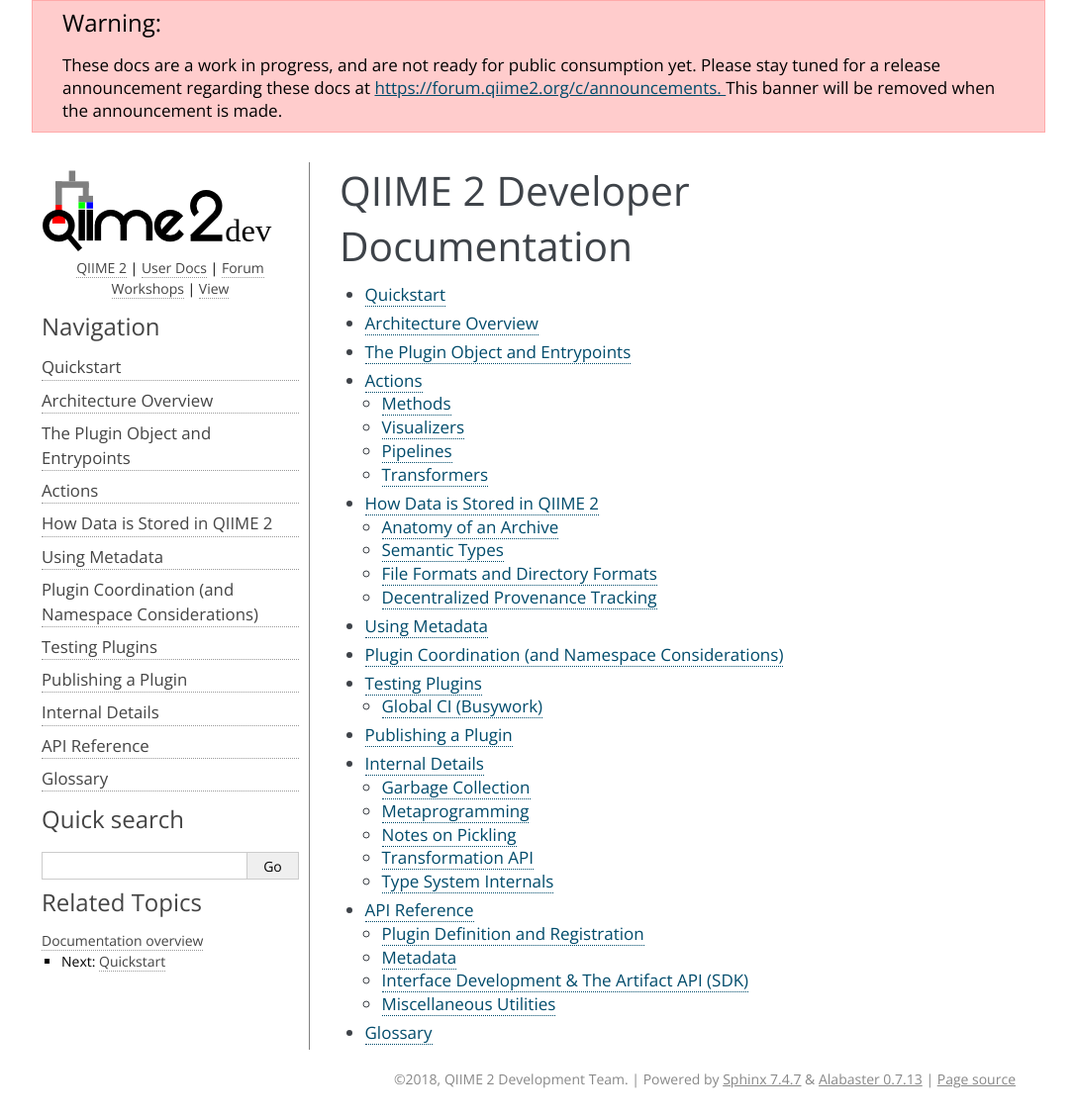
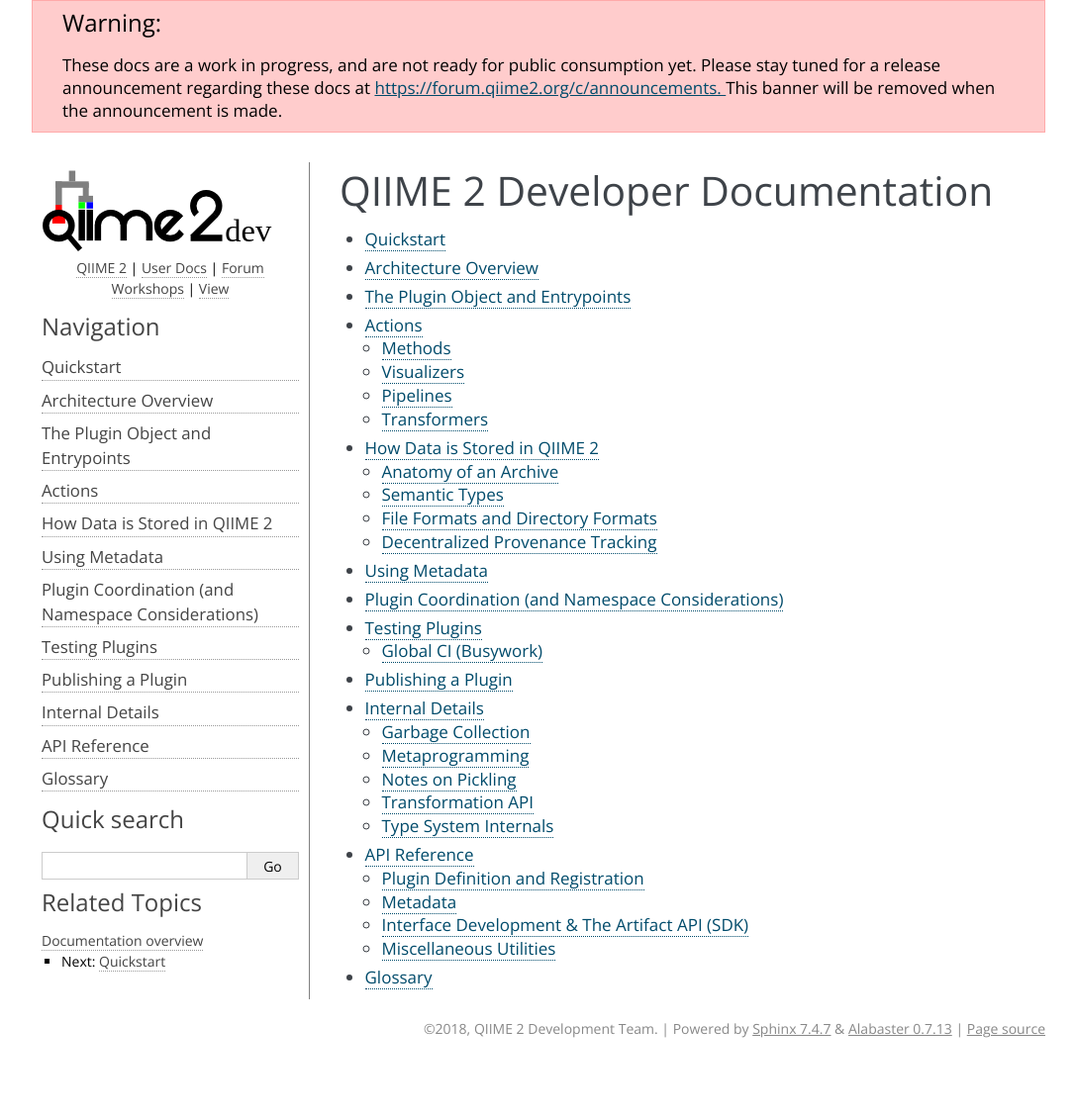
Before and after one commit to qiime2/dev-docs, a Sphinx documentation site: the page built from source/index.rst, in a window 1280 px wide. Shown: the whole page at 99% size, without its empty margins (96-1183 px from the left). Built offline with Sphinx 7.4.7, drawn with Linux system fonts in a browser that asks for light colours; after the commit the page ends 1079 px from its top, so only the background shows below that.

Commit message:
DOC: comments + right content margin

```diff
--- a/source/_static/custom.css
+++ b/source/_static/custom.css
@@ -1,5 +1,6 @@
 @import url('https://fonts.googleapis.com/css?family=Open+Sans');
 
+/* cleanup sidebar */
 div.sphinxsidebar ul li.toctree-l1 {
   margin-bottom: 0.5em;
 }
@@ -11,17 +12,13 @@ div.sphinxsidebar form {
   width: 100%;
 }
 
+/* make page contents table styled better */
 div.contents {
   padding: 5px 5px 5px 0;
 }
-
 a.toc-backref {
   text-decoration: none;
   color: #3E4349;
-}
-
-div.footer {
-  padding-right: 60px;
 }
 
 /* lists should be pretty, not ugly */
@@ -39,6 +36,7 @@ ul > li li, ol > li li {
 }
 
 @media screen and (min-width: 875px) {
+  /* thin line seperating sidebar/content */
   div.sphinxsidebarwrapper {
     border-right: 1px solid #808080;
     margin-right: -1px;
@@ -47,6 +45,12 @@ ul > li li, ol > li li {
     border-left: 1px solid #808080;
   }
 
+  /* stop wasting page space */
+  div.body {
+    padding-right: 0px;
+  }
+
+  /* floating page contents table */
   div.contents {
     float: right;
     max-width: 280px;
@@ -56,6 +60,7 @@ ul > li li, ol > li li {
     clear: both;
   }
 
+  /* sticky mini-sidebar */
   div.document {
     display: flex;
   }
```
